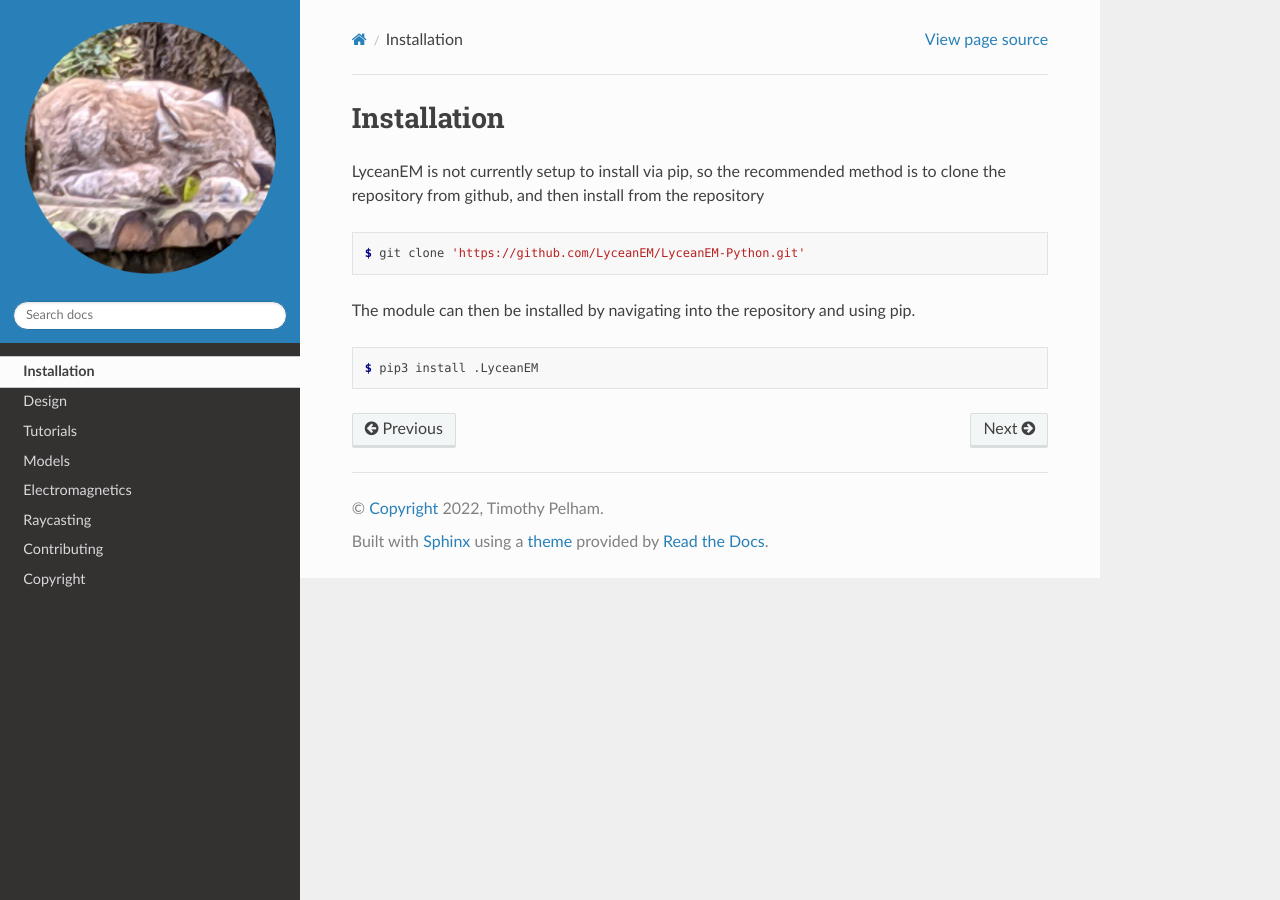
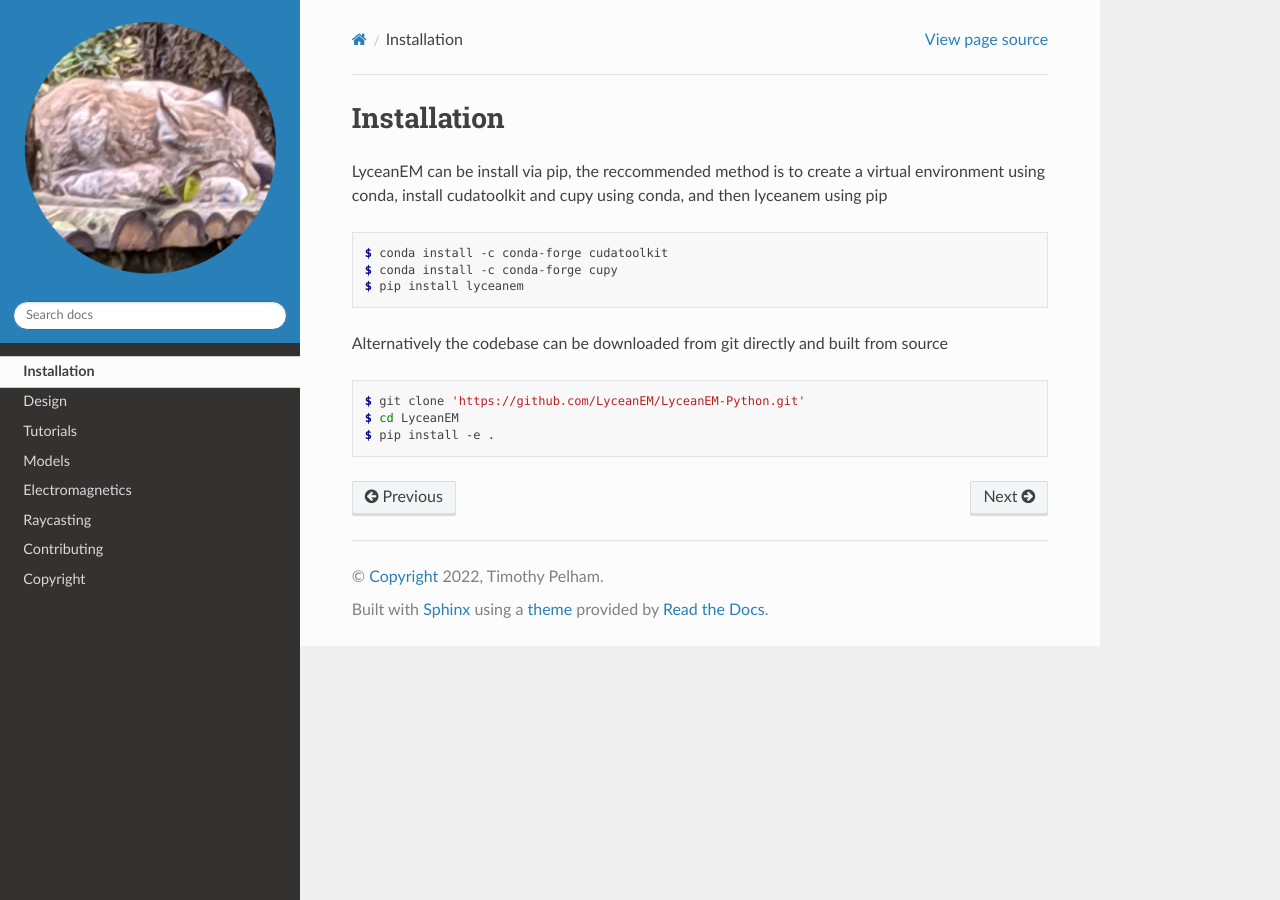
Before and after one commit to LyceanEM/LyceanEM-Python, a Sphinx documentation site: the page built from docs/source/installation.rst, in a window 1280 px wide. Built offline with Sphinx 7.4.7 and the Read the Docs theme 2.0.0, drawn with Linux system fonts in a browser that asks for light colours; formulas are drawn with MathJax 3.

Commit message:
Updating documenting

```diff
--- a/docs/source/installation.rst
+++ b/docs/source/installation.rst
@@ -3,14 +3,19 @@
 Installation
 =====
 
-LyceanEM is not currently setup to install via pip, so the recommended method is to clone the repository from github, and then install from the repository
+LyceanEM can be install via pip, the reccommended method is to create a virtual environment using conda, install cudatoolkit and cupy using conda, and then lyceanem using pip
+
+.. code-block:: console
+
+   $ conda install -c conda-forge cudatoolkit
+   $ conda install -c conda-forge cupy
+   $ pip install lyceanem
+
+Alternatively the codebase can be downloaded from git directly and built from source
+
 
 .. code-block:: console
 
     $ git clone 'https://github.com/LyceanEM/LyceanEM-Python.git'
-
-The module can then be installed by navigating into the repository and using pip.
-
-.. code-block:: console
-
-    $ pip3 install .LyceanEM
+    $ cd LyceanEM
+    $ pip install -e .
```
Also changed, not shown: README.md (+1 -1 lines).
